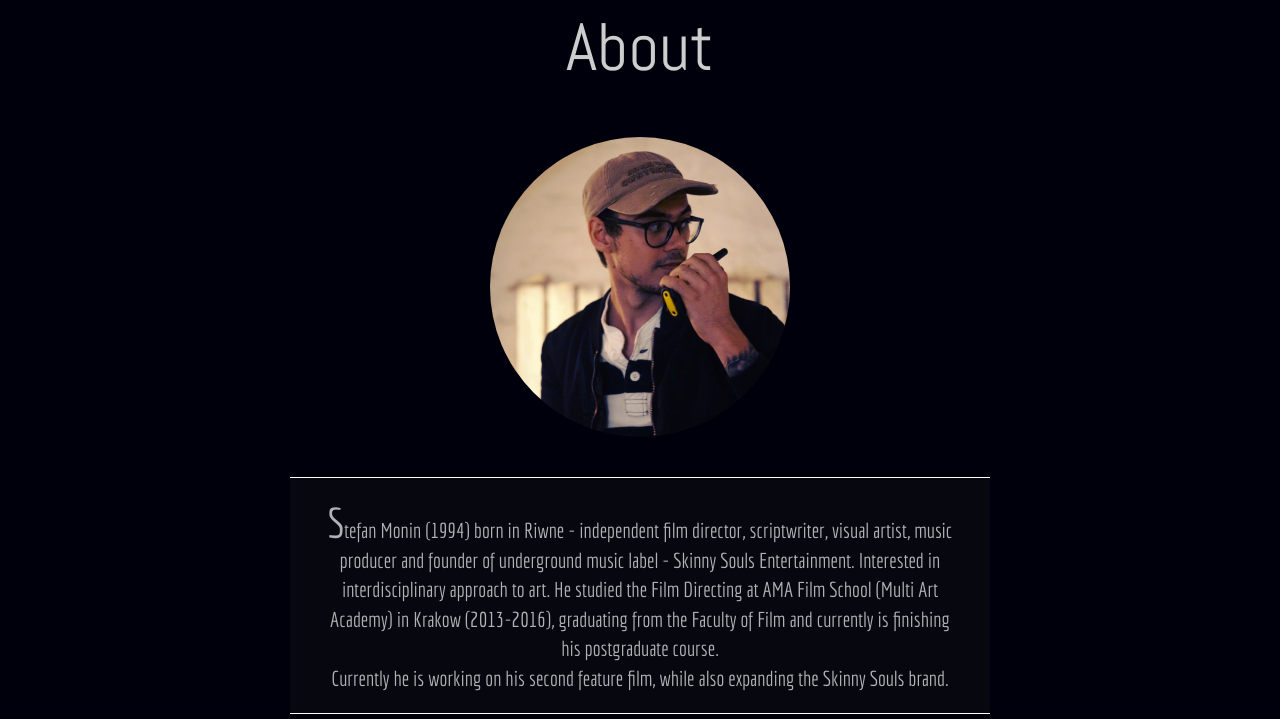
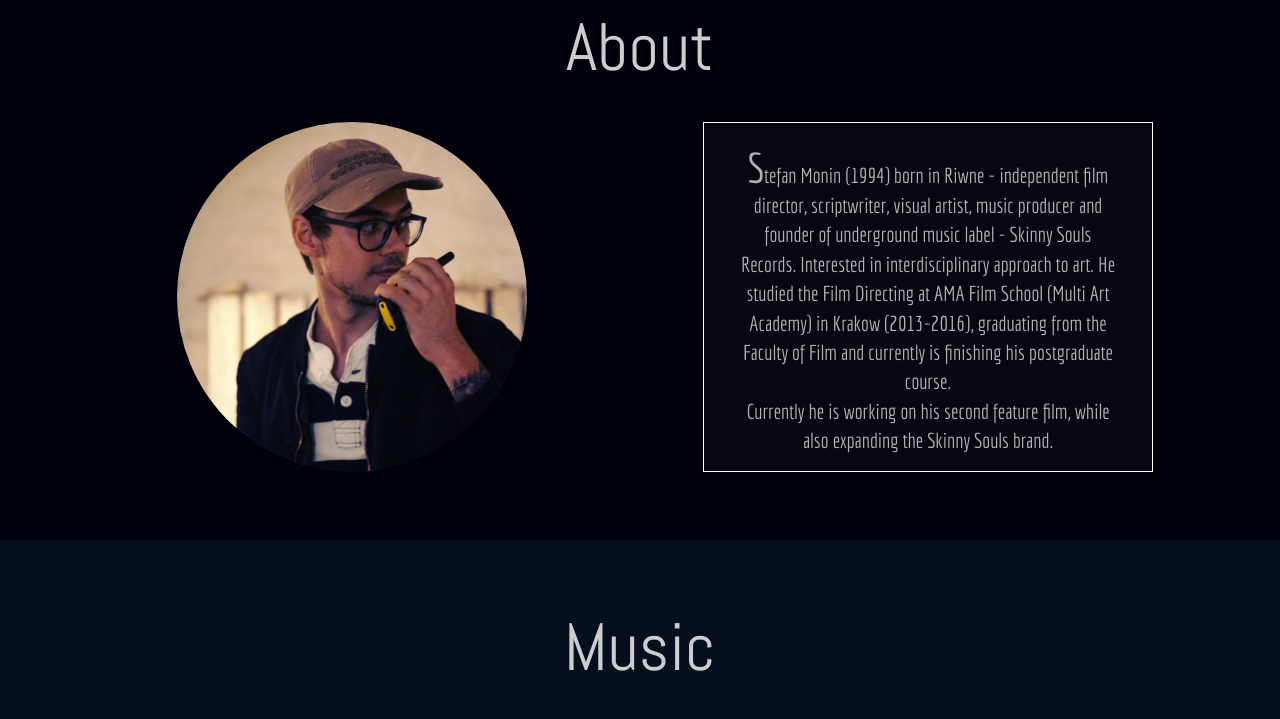
Before and after one commit to xyzalag/artist_portolio, a website: page app/index.html in a window 1280 px wide. Shown: the part 860-1579 px from the top of the page. Drawn offline with nearby package versions, Linux system fonts and the light colour scheme.

Commit message:
Completed modified About Section.

```diff
--- a/app/assets/styles/modules/_about.css
+++ b/app/assets/styles/modules/_about.css
@@ -23,15 +23,25 @@
     transform: translate(-50%, -50%);
   }
 
+  &__item {
+    text-align: center;
+  }
+
   &__avatar {
     border-radius: 50%;
     max-width: 250px;
     max-height: 250px;
+    margin: 0 auto;
+    transition: all 0.3s;
 
     @mixin atSmall{
-      max-height: 300px;
-      max-width: 300px;
-      margin-bottom: 15px;
+      max-height: 350px;
+      max-width: 350px;
+      /*margin-bottom: 15px;*/
+    }
+
+    &:hover {
+      transform: scale(1.1);
     }
   }
 
@@ -62,12 +72,12 @@
 
       @mixin atSmall{
         font-size: 21px;
-        max-width: 700px;
-        max-height: 500px;
+        width: 450px;
+        height: 350px;
+        margin: 0 auto;
         background: rgba(25, 25, 25, .3);
         padding: 20px 35px 20px 35px;
-        border-bottom: 0.5px solid #ffffff;
-        border-top: 0.5px solid #ffffff;
+        border: 1px solid #ffffff;
       }
     }
 
--- a/app/assets/styles/modules/_contact.css
+++ b/app/assets/styles/modules/_contact.css
@@ -4,6 +4,7 @@
   height: auto;
   text-align: center;
   top: 0;
+  padding-top: 40px;
 
   &__bg:after {
     position: absolute;
--- a/app/assets/styles/modules/_form.css
+++ b/app/assets/styles/modules/_form.css
@@ -21,6 +21,7 @@
     font-size: 16px;
     font-weight: 600;
     border-radius: 6px;
+    transition: all 0.25s ease;
 
     @mixin atSmall {
       padding: 10px 16px;
--- a/app/index.html
+++ b/app/index.html
@@ -49,14 +49,27 @@
 <!--ABOUT-->
     <section class="page-section page-section--dark-blue" id="about">
       <h2 class="page-section__title">About</h2>
-      <div class="about__container">
-        <div class="about__column">
-          <img src="assets/images/avatar.jpg" alt="Avatar" class="about__avatar" />
-          <p class="about__description">Stefan Monin (1994) born in Riwne - independent film director, scriptwriter, visual artist, music producer and founder of underground music label - Skinny Souls Entertainment.
-          Interested in interdisciplinary approach to art. He studied the Film Directing at AMA Film School (Multi Art Academy) in Krakow (2013-2016), graduating from the Faculty of Film and currently is finishing his postgraduate course.<br>
-          Currently he is working on his second feature film, while also expanding the Skinny Souls brand.</p>
+      <div class="row">
+        <div class="row__medium-6">
+          <div class="about__item">
+            <img src="assets/images/avatar.jpg" alt="Avatar" class="about__avatar" />
+          </div>
+        </div>
+
+        <div class="row__medium-6">
+          <div class="about__item">
+            <p class="about__description">Stefan Monin (1994) born in Riwne - independent film director, scriptwriter, visual artist, music producer and founder of underground music label - Skinny Souls Records.
+            Interested in interdisciplinary approach to art. He studied the Film Directing at AMA Film School (Multi Art Academy) in Krakow (2013-2016), graduating from the Faculty of Film and currently is finishing his postgraduate course.<br>
+            Currently he is working on his second feature film, while also expanding the Skinny Souls brand.</p>
+          </div>
         </div>
       </div>
+      <!-- <div class="about__container">
+        <div class="about__column">
+
+
+        </div>
+      </div> -->
     </section>
 <!--MUSIC-->
     <section class="page-section page-section--light-blue" id="music">
--- a/app/temp/styles/style.css
+++ b/app/temp/styles/style.css
@@ -698,20 +698,32 @@ ul.topnav li.icon {display: none;}
             transform: translate(-50%, -50%);
   }
 
+.about__item {
+    text-align: center;
+  }
+
 .about__avatar {
     border-radius: 50%;
     max-width: 250px;
     max-height: 250px;
+    margin: 0 auto;
+    -webkit-transition: all 0.3s;
+    transition: all 0.3s;
   }
 
 @media (min-width: 530px) {
 
 .about__avatar {
-      max-height: 300px;
-      max-width: 300px;
-      margin-bottom: 15px
+      max-height: 350px;
+      max-width: 350px
+      /*margin-bottom: 15px;*/
   }
   }
+
+.about__avatar:hover {
+      -webkit-transform: scale(1.1);
+              transform: scale(1.1);
+    }
 
 .about__description {
     font-size: 17px;
@@ -743,12 +755,12 @@ ul.topnav li.icon {display: none;}
 
 .about__description {
         font-size: 21px;
-        max-width: 700px;
-        max-height: 500px;
+        width: 450px;
+        height: 350px;
+        margin: 0 auto;
         background: rgba(25, 25, 25, .3);
         padding: 20px 35px 20px 35px;
-        border-bottom: 0.5px solid #ffffff;
-        border-top: 0.5px solid #ffffff
+        border: 1px solid #ffffff
     }
   }
 
@@ -1027,6 +1039,7 @@ ul.topnav li.icon {display: none;}
   height: auto;
   text-align: center;
   top: 0;
+  padding-top: 40px;
 }
 
 .contact__bg:after {
@@ -1139,6 +1152,8 @@ ul.topnav li.icon {display: none;}
     font-size: 16px;
     font-weight: 600;
     border-radius: 6px;
+    -webkit-transition: all 0.25s ease;
+    transition: all 0.25s ease;
   }
 
 @media (min-width: 530px) {
```
